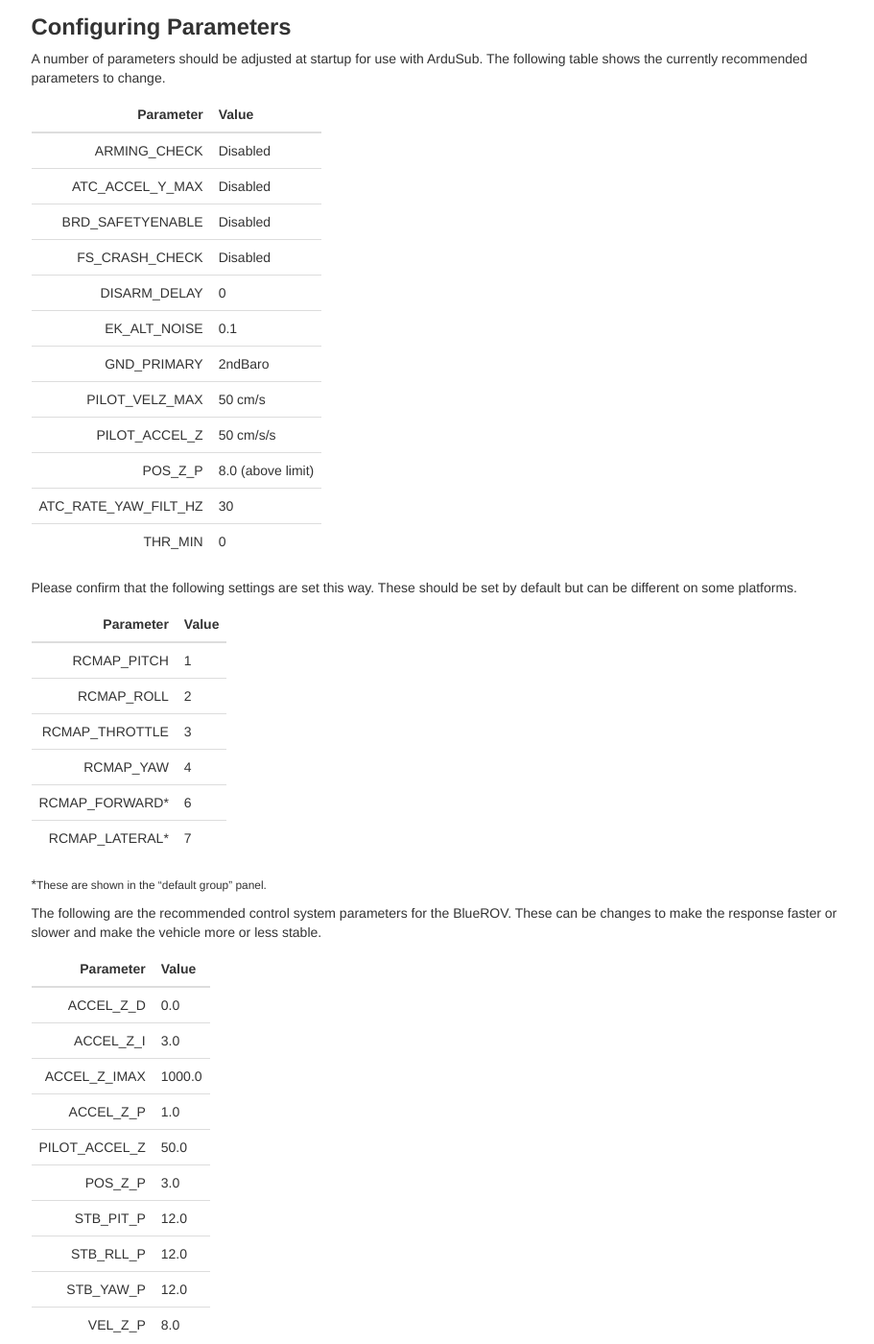
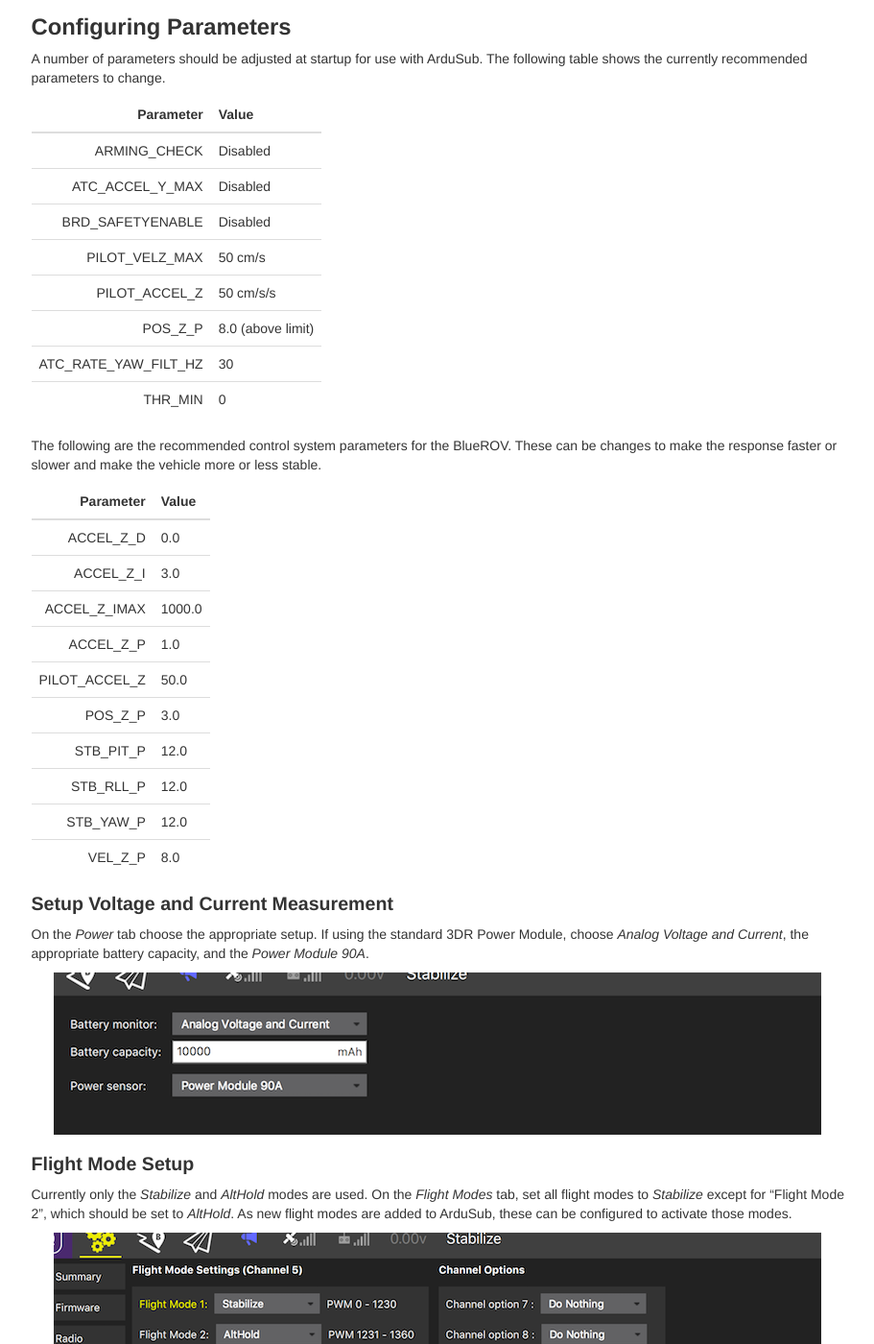
Before and after one commit to bluerobotics/retired-ardusub-docs, a Jekyll site: the page built from pages/initial-setup.md, in a window 1280 px wide and 1400 px high, scrolled down 5093 px. Shown: the whole window at 96% size, without its empty margins (330-1241 px from the left). Built offline with Jekyll 4.4.1, drawn with Linux system fonts in a browser that asks for light colours; nearby versions of some CDN libraries; some web fonts are replaced; comment, search, counter and statistics services are not loaded.

Commit message:
Remove parameter that are now set by default.

```diff
--- a/pages/initial-setup.md
+++ b/pages/initial-setup.md
@@ -189,28 +189,11 @@ A number of parameters should be adjusted at startup for use with ArduSub. The f
 | ARMING_CHECK      | Disabled             |
 | ATC_ACCEL_Y_MAX   | Disabled             |
 | BRD_SAFETYENABLE  | Disabled             |
-| FS_CRASH_CHECK    | Disabled             |
-| DISARM_DELAY      | 0                    |
-| EK_ALT_NOISE      | 0.1                  |
-| GND_PRIMARY       | 2ndBaro              |
 | PILOT_VELZ_MAX    | 50 cm/s              |
 | PILOT_ACCEL_Z     | 50 cm/s/s            |
 | POS_Z_P           | 8.0 (above limit)    |
-| ATC_RATE_YAW_FILT_HZ  | 30                   |
+| ATC_RATE_YAW_FILT_HZ  | 30               |
 | THR_MIN           | 0                    |
-
-Please confirm that the following settings are set this way. These should be set by default but can be different on some platforms.
-
-| Parameter         | Value                |
-|------------------:|:---------------------|
-| RCMAP_PITCH       | 1                    |
-| RCMAP_ROLL        | 2                    |
-| RCMAP_THROTTLE    | 3                    |
-| RCMAP_YAW         | 4                    |
-| RCMAP_FORWARD*    | 6                    |
-| RCMAP_LATERAL*    | 7                    |
-
-*<small>These are shown in the "default group" panel.
 
 The following are the recommended control system parameters for the BlueROV. These can be changes to make the response faster or slower and make the vehicle more or less stable.
 
```
